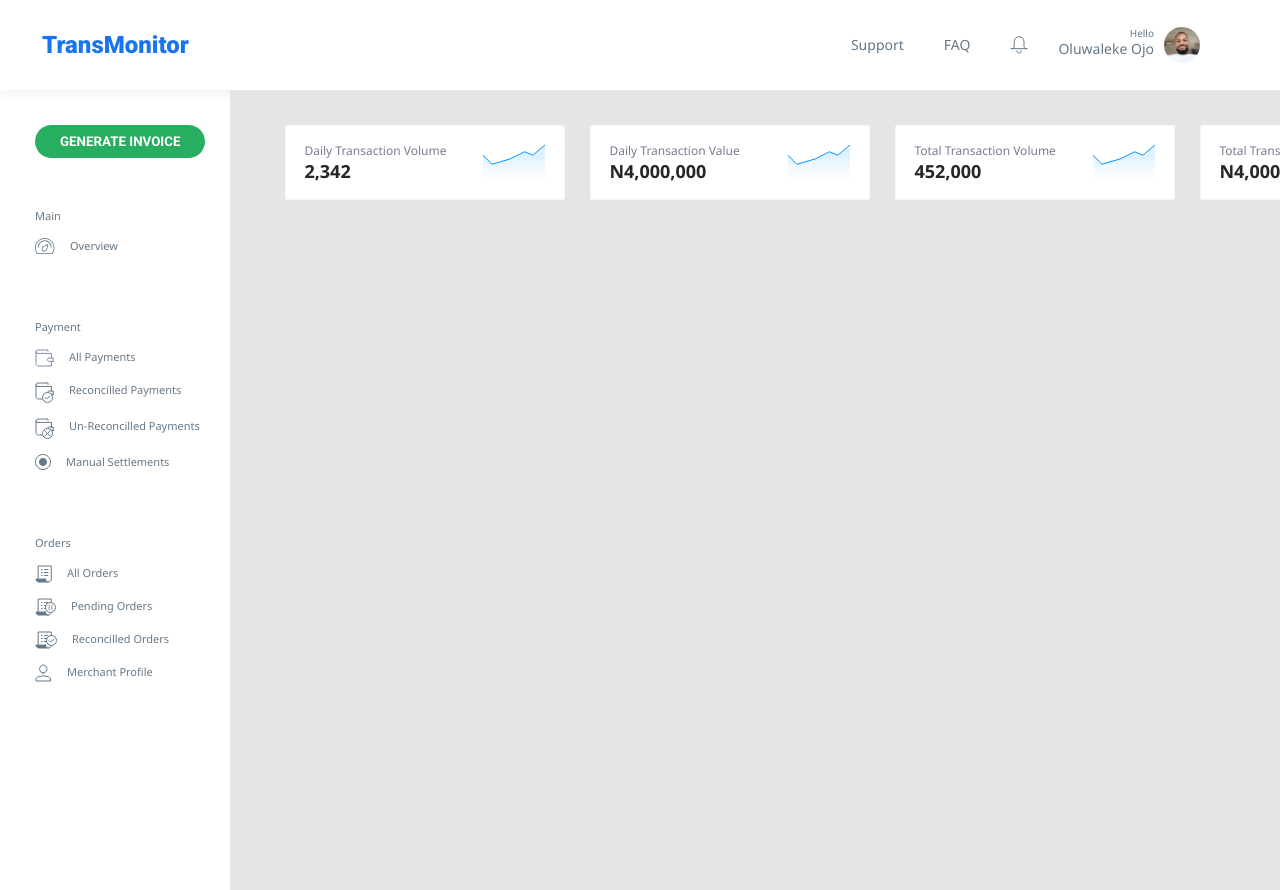
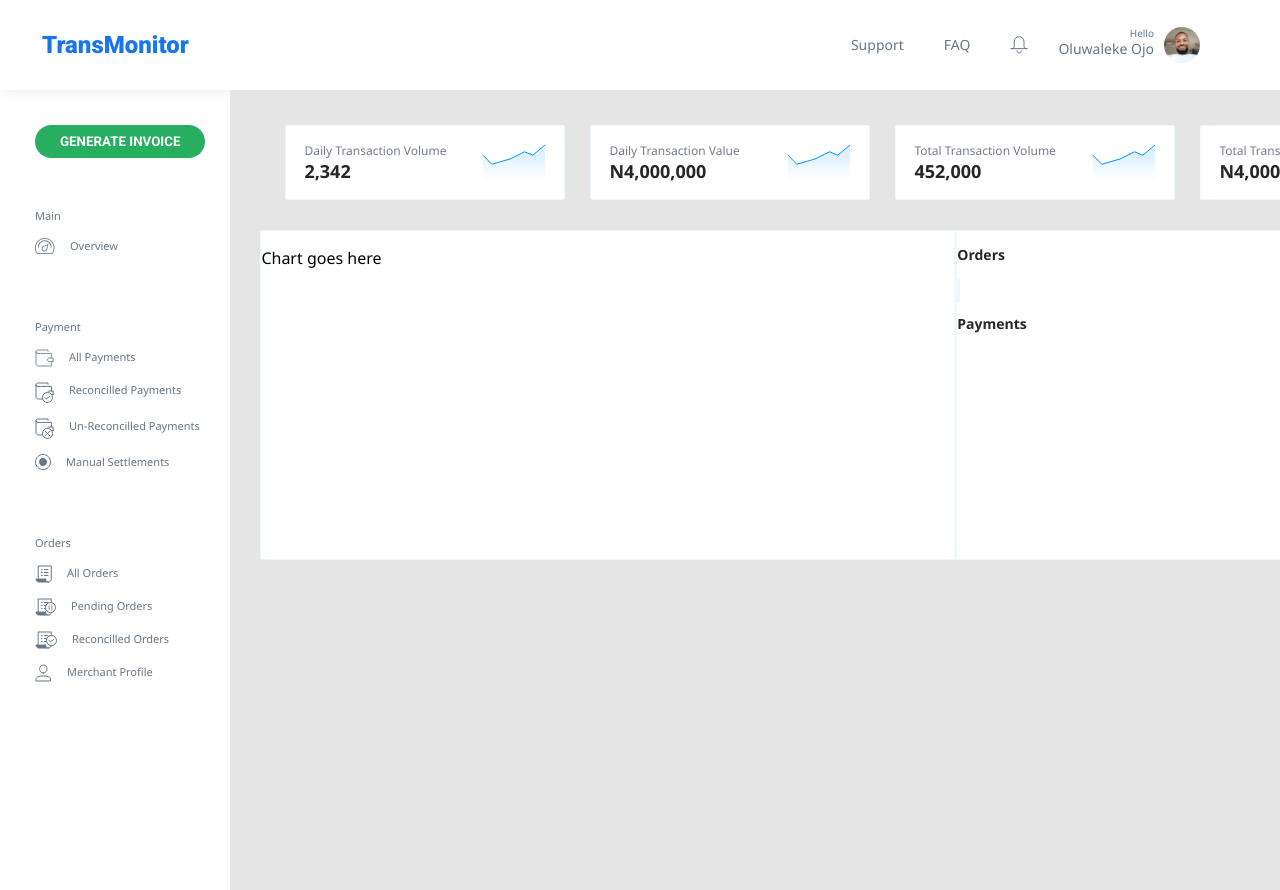
Before and after one commit to wptechprodigy/transmonitor, a React (Create React App) app: page / in a window 1280 px wide. Shown: the top 890 px of the page. Built offline with nearby package versions, Linux system fonts and the light colour scheme.

Commit message:
update content area for transaction chart

```diff
--- a/src/components/ContentArea.js
+++ b/src/components/ContentArea.js
@@ -3,6 +3,7 @@ import styled from 'styled-components';
 import Button from './Button';
 import SideBarLinks from './SideBarLinks';
 import TransactionsSummary from './TransactionsSummary';
+import TransactionCharts from './TransactionCharts';
 
 function ContentArea({ sideBarItems, transactionSummary }) {
   return (
@@ -13,6 +14,7 @@ function ContentArea({ sideBarItems, transactionSummary }) {
       </SideBar>
       <MainContent>
         <TransactionsSummary summary={transactionSummary} />
+        <TransactionCharts />
       </MainContent>
     </Section>
   );
@@ -31,6 +33,8 @@ const SideBar = styled.section`
 `;
 
 const MainContent = styled.section`
+  display: flex;
+  flex-direction: column;
   background-color: #E5E5E5;
   padding-top: 2.188rem;
   padding-left: 1.875rem;
```
